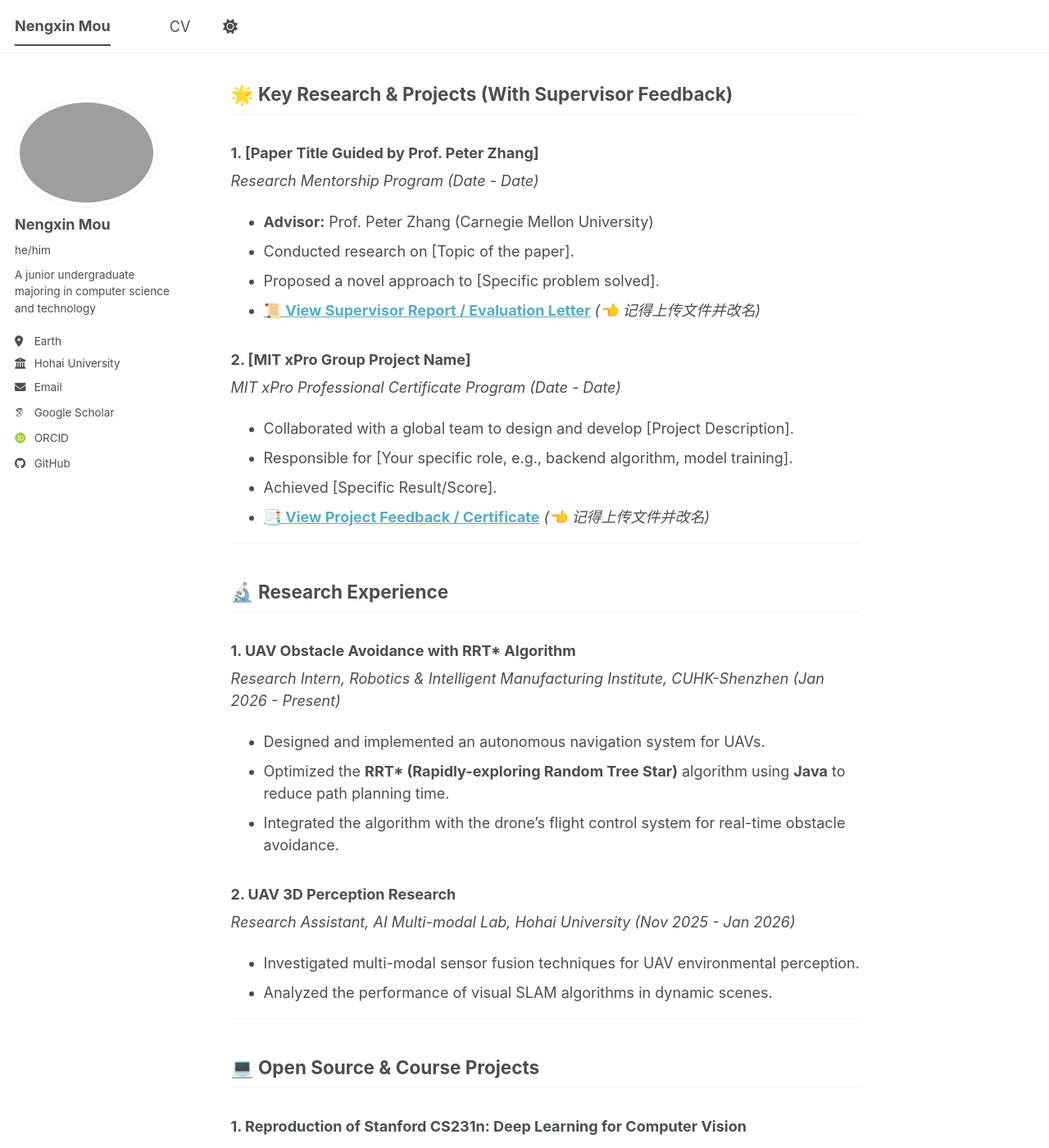
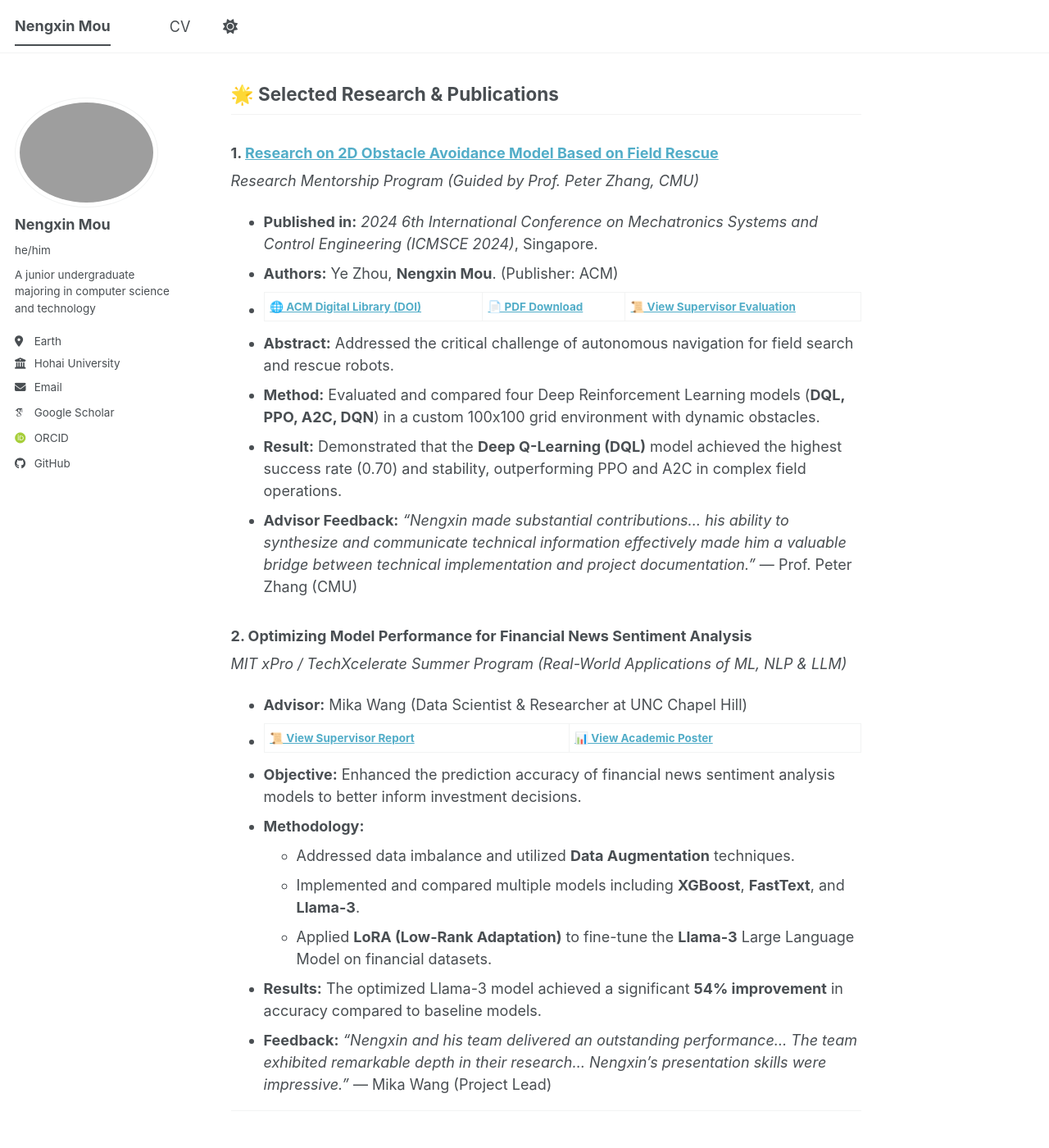
Before and after one commit to NengxinMou/NengxinMou, a Jekyll site: the page built from _pages/about.md, in a window 1280 px wide and 1400 px high, scrolled down 398 px. Shown: the whole window at 82% size. Built offline with Jekyll 4.4.1, drawn with Linux system fonts in a browser that asks for light colours; some web fonts are replaced; a script bundle is joined from its source files by our own code; library files that are not in the unit come from our copies; some of the changed text lies outside the part shown.

Commit message:
Revise research and project details in about.md
Updated research and project descriptions, including new publications and feedback. Reorganized sections for clarity and added details on methodologies and results.

```diff
--- a/_pages/about.md
+++ b/_pages/about.md
@@ -17,21 +17,29 @@ Currently, I am a research intern at **CUHK-Shenzhen**, working on UAV monitorin
 
 ---
 
-## 🌟 Key Research & Projects (With Supervisor Feedback)
+## 🌟 Selected Research & Publications
 
-### 1. [Paper Title Guided by Prof. Peter Zhang]
-*Research Mentorship Program (Date - Date)*
-* **Advisor:** Prof. Peter Zhang (Carnegie Mellon University)
-* Conducted research on [Topic of the paper].
-* Proposed a novel approach to [Specific problem solved].
-* **[📜 View Supervisor Report / Evaluation Letter](/files/cmu_report.pdf)** *(👈 记得上传文件并改名)*
+### 1. [Research on 2D Obstacle Avoidance Model Based on Field Rescue](https://doi.org/10.1145/3719477.3719479)
+*Research Mentorship Program (Guided by Prof. Peter Zhang, CMU)*
+* **Published in:** *2024 6th International Conference on Mechatronics Systems and Control Engineering (ICMSCE 2024)*, Singapore.
+* **Authors:** Ye Zhou, **Nengxin Mou**. (Publisher: ACM)
+* **[🌐 ACM Digital Library (DOI)](https://doi.org/10.1145/3719477.3719479)** | **[📄 PDF Download](/files/paper.pdf)** | **[📜 View Supervisor Evaluation](/files/cmu_report.pdf)**
+* **Abstract:** Addressed the critical challenge of autonomous navigation for field search and rescue robots.
+* **Method:** Evaluated and compared four Deep Reinforcement Learning models (**DQL, PPO, A2C, DQN**) in a custom 100x100 grid environment with dynamic obstacles.
+* **Result:** Demonstrated that the **Deep Q-Learning (DQL)** model achieved the highest success rate (0.70) and stability, outperforming PPO and A2C in complex field operations.
+* **Advisor Feedback:** *"Nengxin made substantial contributions... his ability to synthesize and communicate technical information effectively made him a valuable bridge between technical implementation and project documentation."* — Prof. Peter Zhang (CMU)
 
-### 2. [MIT xPro Group Project Name]
-*MIT xPro Professional Certificate Program (Date - Date)*
-* Collaborated with a global team to design and develop [Project Description].
-* Responsible for [Your specific role, e.g., backend algorithm, model training].
-* Achieved [Specific Result/Score].
-* **[📑 View Project Feedback / Certificate](/files/mit_feedback.pdf)** *(👈 记得上传文件并改名)*
+### 2. Optimizing Model Performance for Financial News Sentiment Analysis
+*MIT xPro / TechXcelerate Summer Program (Real-World Applications of ML, NLP & LLM)*
+* **Advisor:** Mika Wang (Data Scientist & Researcher at UNC Chapel Hill)
+* **[📜 View Supervisor Report](/files/mit_report.pdf)** | **[📊 View Academic Poster](/files/mit_poster.pdf)**
+* **Objective:** Enhanced the prediction accuracy of financial news sentiment analysis models to better inform investment decisions.
+* **Methodology:**
+    * Addressed data imbalance and utilized **Data Augmentation** techniques.
+    * Implemented and compared multiple models including **XGBoost**, **FastText**, and **Llama-3**.
+    * Applied **LoRA (Low-Rank Adaptation)** to fine-tune the **Llama-3** Large Language Model on financial datasets.
+* **Results:** The optimized Llama-3 model achieved a significant **54% improvement** in accuracy compared to baseline models.
+* **Feedback:** *"Nengxin and his team delivered an outstanding performance... The team exhibited remarkable depth in their research... Nengxin's presentation skills were impressive."* — Mika Wang (Project Lead)
 
 ---
 
@@ -49,19 +57,21 @@ Currently, I am a research intern at **CUHK-Shenzhen**, working on UAV monitorin
 * Analyzed the performance of visual SLAM algorithms in dynamic scenes.
 
 ---
+## 💻 Open Source Projects (Paper Reproduction)
 
-## 💻 Open Source & Course Projects
+### 1. Reproduction of Deep Rotation Learning
+* **[🐈 GitHub Repository](https://github.com/NengxinMou/deep-rotation-learning-reproduction)**
+* **Topic:** 3D Rotation Representations for Computer Vision & Robotics.
+* Reproduced the deep learning framework for estimating 3D rotations, focusing on the continuity of rotation representations (e.g., Rotation Matrix, Quaternions, Euler Angles).
+* Validated the model's performance on rotation estimation tasks, which is crucial for **UAV attitude estimation and control**.
+* **Tech Stack:** Python, PyTorch.
 
-### 1. Reproduction of Stanford CS231n: Deep Learning for Computer Vision
-*Independent Researcher*
-* **[🐈 GitHub Repository](https://github.com/NengxinMou/your-repo-name)**
-* Systematically self-studied the full CS231n curriculum and **reproduced all major models from scratch** (KNN, SVM, CNNs).
-* Achieved xx% accuracy on CIFAR-10 using a custom ResNet-18 implementation.
-
-### 2. Reproduction of Stanford CS229: Machine Learning
-*Independent Researcher*
-* **[🐈 GitHub Repository](https://github.com/NengxinMou/your-repo-name)**
-* Implemented fundamental ML algorithms (Linear Regression, GDA, PCA) from scratch to understand mathematical foundations.
+### 2. Reproduction of FloodNet
+* **[🐈 GitHub Repository](https://github.com/NengxinMou/floodnet-reproduction)**
+* **Topic:** Semi-supervised Semantic Segmentation for Disaster Assessment.
+* Implemented and reproduced the baseline models for the FloodNet dataset, focusing on high-resolution UAV imagery analysis.
+* Addressed challenges in **semi-supervised learning** to leverage unlabeled data for post-disaster damage assessment.
+* **Tech Stack:** Python, PyTorch, Computer Vision.
 
 ---
 
@@ -72,8 +82,11 @@ Currently, I am a research intern at **CUHK-Shenzhen**, working on UAV monitorin
 
 ---
 
-## 🧩 Misc
+## 🧩 Skills & Misc
+
+* **Self-Educated Coursework:**
+    * Systematically completed **Stanford CS231n** (Deep Learning for CV) and **CS229** (Machine Learning), building a solid theoretical foundation in AI.
 * **Languages:** Chinese (Native), English (Proficient).
 * **Sports:** An avid football player with **10 years** of experience on the pitch. I am a devoted supporter of **FC Barcelona** (Visca el Barça!) and fulfilled my dream of visiting the **Camp Nou** in 2016 🏟️.
-* **Hobbies:** Enjoy strategy games and **spicy food** 🌶️.
+* **Hobbies:** Strategy games enthusiast and a **Spicy Food** lover 🌶️.
 * **Fun Fact:** As an **INFP**, I find unique joy in precise document typesetting using **LaTeX**.
```
